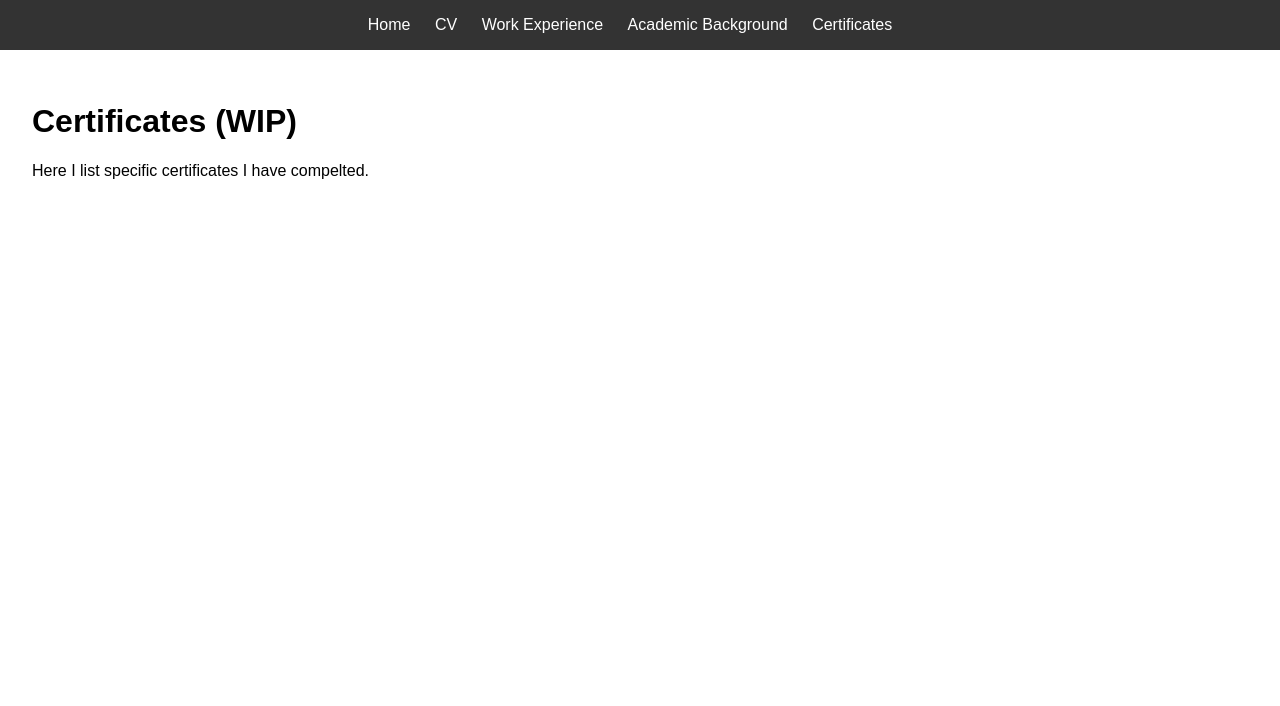
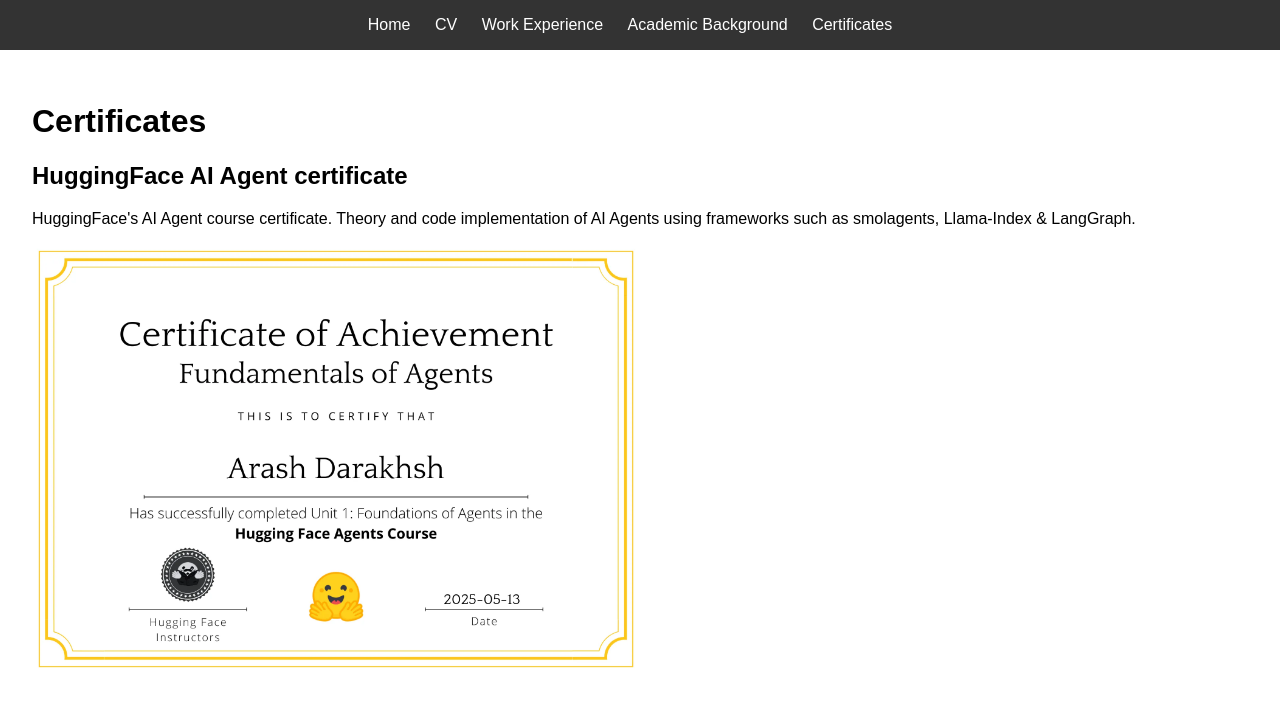
Before and after one commit to Darakhsh1999/darakhsh1999.github.io, a plain HTML site: page certificates.html in a window 1280 px wide. Drawn offline with Linux system fonts and the light colour scheme.

Commit message:
added certificate

```diff
--- a/certificates.html
+++ b/certificates.html
@@ -23,8 +23,10 @@
         </ul>
     </nav>
     <main>
-        <h1>Certificates (WIP)</h1>
-        <p> Here I list specific certificates I have compelted. </p>
+        <h1>Certificates</h1>
+        <h2>HuggingFace AI Agent certificate</h2>
+        <p> HuggingFace's AI Agent course certificate. Theory and code implementation of AI Agents using frameworks such as smolagents, Llama-Index & LangGraph.</p>
+        <img src="files/hf_agent_certificate.webp" width="50%"/>
     </main>
 </body>
 </html>
```
Also changed, not shown: files/hf_agent_certificate.webp (added).
